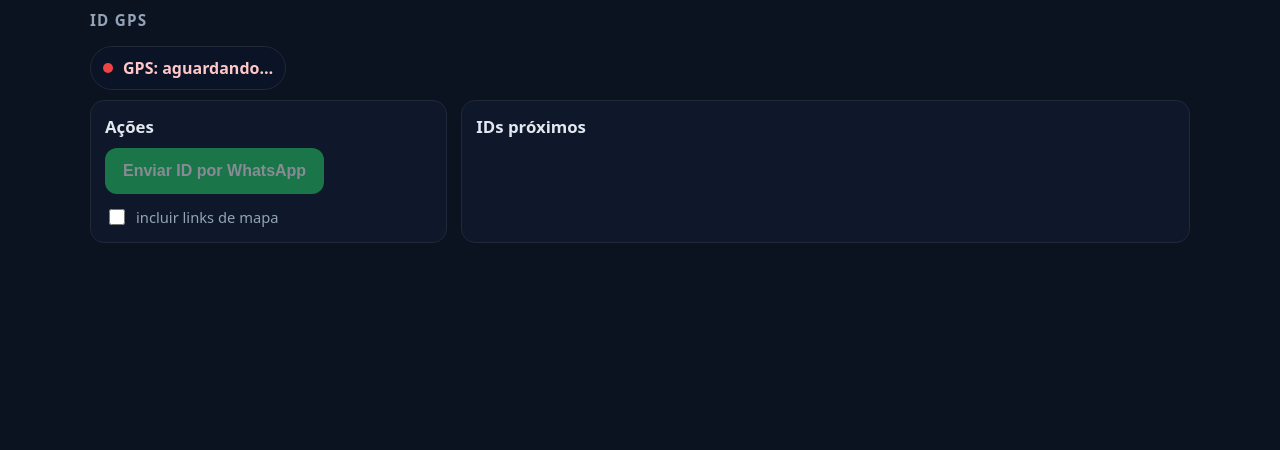
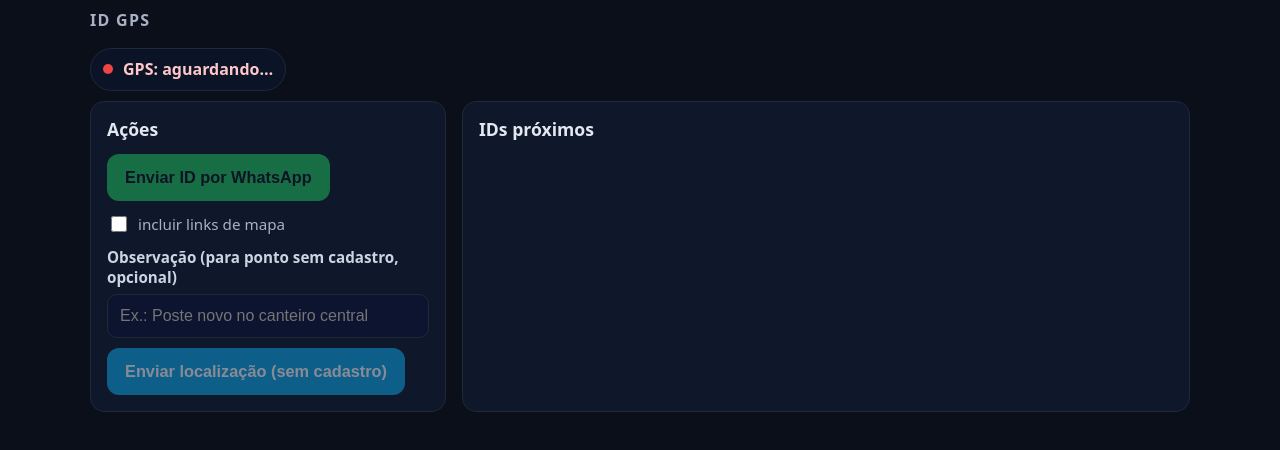
Before and after one commit to apoiotecnico1/nx, a plain HTML site: page index.html in a window 1280 px wide. Drawn offline with Linux system fonts and the light colour scheme; no server answers.

Commit message:
Update index.html

```diff
--- a/index.html
+++ b/index.html
@@ -7,47 +7,84 @@
 <meta name="theme-color" content="#0b1220" />
 <style>
   :root{
-    --bg:#0b1220; --fg:#fff; --muted:#94a3b8;
-    --card:#0f172a; --border:#1f2937; --ok:#16a34a; --warn:#f59e0b; --bad:#ef4444;
-    --btn:#25D366; --surface:#0b1327;
+    --bg:#0a0f1a; --fg:#ffffff; --muted:#a9b1c7;
+    --card:#0f172a; --surface:#0b1327; --border:#1f2937;
+    --ok:#22c55e; --warn:#f59e0b; --bad:#ef4444;
+    --btn:#22c55e; --btn-alt:#0ea5e9;
+    --focus:#93c5fd;
   }
+
   html,body{margin:0;height:100%}
-  body{background:var(--bg);color:var(--fg);font-family:system-ui,-apple-system,"Segoe UI",Roboto,Arial}
+  body{
+    background:var(--bg);color:var(--fg);
+    font-family:system-ui,-apple-system,"Segoe UI",Roboto,Arial;
+    line-height:1.35;
+  }
 
   /* Header minimalíssimo */
-  header{padding:10px 14px}
+  header{padding:10px 16px}
   .brand{max-width:1100px;margin:0 auto}
-  .brand h1{margin:0;font-size:.95rem;font-weight:900;letter-spacing:.08em;color:var(--muted)}
+  .brand h1{margin:0;font-size:1rem;font-weight:900;letter-spacing:.08em;color:var(--muted)}
 
   /* Barra de status (diagnóstico + GPS) */
-  #status{max-width:1100px;margin:6px auto 0;display:flex;gap:10px;align-items:center;padding:0 12px;flex-wrap:wrap}
-  .badge{display:inline-flex;align-items:center;gap:8px;border:1px solid var(--border);background:var(--surface);color:#c0caf5;padding:8px 12px;border-radius:999px;font-weight:800}
-  .chip{display:inline-flex;align-items:center;gap:10px;border:1px solid var(--border);background:var(--surface);color:var(--muted);
-        padding:10px 12px;border-radius:999px;font-weight:800;user-select:none}
+  #status{
+    max-width:1100px;margin:6px auto 0;display:flex;gap:12px;align-items:center;
+    padding:0 16px;flex-wrap:wrap
+  }
+  .badge{
+    display:inline-flex;align-items:center;gap:8px;border:1px solid var(--border);
+    background:var(--surface);color:#c0caf5;padding:8px 12px;border-radius:999px;font-weight:800
+  }
+  .chip{
+    display:inline-flex;align-items:center;gap:10px;border:1px solid var(--border);
+    background:var(--surface);color:var(--muted);padding:10px 12px;
+    border-radius:999px;font-weight:800;user-select:none
+  }
   .dot{width:10px;height:10px;border-radius:50%}
   .ok .dot{background:var(--ok)}     .ok{color:#cde8d4}
   .warn .dot{background:var(--warn)} .warn{color:#ffe7bf}
   .bad .dot{background:var(--bad)}   .bad{color:#ffc7c7}
 
   /* Conteúdo */
-  main{max-width:1100px;margin:10px auto;display:grid;gap:14px;padding:0 12px}
-  .grid{display:grid;grid-template-columns:repeat(12,1fr);gap:14px}
-  .card{background:var(--card);border:1px solid var(--border);border-radius:14px;padding:14px}
-  .card h2{margin:0 0 10px 0;font-size:1.05rem;color:#e2e8f0}
+  main{max-width:1100px;margin:10px auto;display:grid;gap:16px;padding:0 16px}
+  .grid{display:grid;grid-template-columns:repeat(12,1fr);gap:16px}
+  .card{
+    background:var(--card);border:1px solid var(--border);border-radius:14px;padding:16px
+  }
+  .card h2{margin:0 0 12px 0;font-size:1.1rem;color:#e2e8f0}
 
   /* Ações */
   .actions{display:flex;gap:12px;flex-wrap:wrap;align-items:center}
-  button{padding:14px 18px;font-size:1rem;font-weight:800;border:0;border-radius:12px;color:#fff;cursor:pointer}
+  button{
+    padding:14px 18px;font-size:1.02rem;font-weight:900;border:0;border-radius:12px;color:#0b1220;
+    cursor:pointer;background:var(--btn);transition:filter .15s ease
+  }
+  button:hover{filter:brightness(1.05)}
+  button:disabled{opacity:.5;cursor:not-allowed}
   #btnSend{background:var(--btn)}
-  button:disabled{opacity:.5;cursor:not-allowed}
-  .opt{display:inline-flex;align-items:center;gap:8px;color:var(--muted);font-size:.92rem}
+  #btnSendNew{background:var(--btn-alt);color:#fff}
+
+  .opt{display:inline-flex;align-items:center;gap:8px;color:var(--muted);font-size:.95rem}
   .opt input{width:16px;height:16px;accent-color:#0ea5e9}
 
+  /* Campo observação */
+  .field{display:flex;flex-direction:column;gap:6px}
+  .field label{color:#cbd5e1;font-weight:700;font-size:.95rem}
+  .field input{
+    padding:12px;border-radius:10px;border:1px solid var(--border);
+    background:#0c1430;color:#e5e7eb;font-size:1rem;outline:2px solid transparent
+  }
+  .field input:focus{outline:2px solid var(--focus);outline-offset:2px}
+
   /* Lista / Skeleton */
-  ul{margin:0;padding:0;list-style:none;display:grid;gap:6px}
-  li{line-height:1.25;font-family:ui-monospace,Consolas,Menlo,monospace;border:1px solid var(--border);border-radius:10px;padding:10px 12px;background:#0d1429}
-  li:first-child{border-color:#34d399} /* mais próximo */
-  .skeleton{height:42px;border-radius:10px;background:
+  ul{margin:0;padding:0;list-style:none;display:grid;gap:8px}
+  li{
+    line-height:1.25;font-family:ui-monospace,Consolas,Menlo,monospace;
+    border:1px solid var(--border);border-radius:10px;padding:12px;background:#0d1429;
+    font-size:1.02rem;color:#e6edf7
+  }
+  li:first-child{border-color:#34d399}
+  .skeleton{height:46px;border-radius:10px;background:
     linear-gradient(90deg,#111827 25%,#1f2937 40%,#111827 60%);
     background-size:200% 100%; animation:shimmer 1.1s infinite}
   @keyframes shimmer{0%{background-position:200% 0}100%{background-position:-200% 0}}
@@ -63,7 +100,9 @@
 <header><div class="brand"><h1>ID GPS</h1></div></header>
 
 <div id="status">
-  <div id="gpsChip" class="chip bad" aria-live="polite"><span class="dot"></span><span id="gpsText">GPS: aguardando…</span></div>
+  <div id="gpsChip" class="chip bad" aria-live="polite">
+    <span class="dot"></span><span id="gpsText">GPS: aguardando…</span>
+  </div>
   <div id="diag" class="badge" style="display:none">—</div>
 </div>
 
@@ -72,12 +111,20 @@
     <!-- Ações -->
     <section class="card col-4" aria-label="Ações">
       <h2>Ações</h2>
-      <div class="actions">
-        <button id="btnSend" disabled>Enviar ID por WhatsApp</button>
+      <div class="actions" style="margin-bottom:12px">
+        <button id="btnSend"    disabled>Enviar ID por WhatsApp</button>
         <label class="opt" title="Adicionar links do Google Maps no texto enviado">
           <input type="checkbox" id="chkMaps" />
           <span>incluir links de mapa</span>
         </label>
+      </div>
+
+      <div class="field" style="margin-top:4px">
+        <label for="obs">Observação (para ponto sem cadastro, opcional)</label>
+        <input id="obs" type="text" placeholder="Ex.: Poste novo no canteiro central" />
+      </div>
+      <div class="actions" style="margin-top:10px">
+        <button id="btnSendNew" disabled>Enviar localização (sem cadastro)</button>
       </div>
     </section>
 
@@ -85,7 +132,6 @@
     <section class="card col-8" aria-label="IDs mais próximos">
       <h2>IDs próximos</h2>
       <ul id="list" aria-live="polite">
-        <!-- skeleton de carregamento -->
         <li class="skeleton"></li>
         <li class="skeleton"></li>
         <li class="skeleton"></li>
@@ -107,188 +153,156 @@ let lastPos = null;         // {lat, lon, acc}
 let lastRender = 0;
 
 /* ========= Helpers ========= */
-const gpsChip = document.getElementById('gpsChip');
-const gpsText = document.getElementById('gpsText');
-const diag    = document.getElementById('diag');
-const btnSend = document.getElementById('btnSend');
-const chkMaps = document.getElementById('chkMaps');
-const listEl  = document.getElementById('list');
+const gpsChip   = document.getElementById('gpsChip');
+const gpsText   = document.getElementById('gpsText');
+const diag      = document.getElementById('diag');
+const btnSend   = document.getElementById('btnSend');
+const chkMaps   = document.getElementById('chkMaps');
+const listEl    = document.getElementById('list');
+const obsInput  = document.getElementById('obs');
+const btnSendNew= document.getElementById('btnSendNew');
 
-function showDiag(msg){
-  diag.style.display = 'inline-flex';
-  diag.textContent = msg;
+function showDiag(msg){ diag.style.display='inline-flex'; diag.textContent=msg; }
+function normalizeStr(s){
+  return String(s||'').trim().toLowerCase()
+    .normalize('NFD').replace(/[\u0300-\u036f]/g,'')  // remove acentos
+    .replace(/[^a-z0-9_ ]+/g,' ')
+    .replace(/\s+/g,' ');
 }
-
-function normalizeStr(s){
-  return String(s||'')
-   .trim()
-   .toLowerCase()
-   .normalize('NFD').replace(/[\u0300-\u036f]/g,'')  // remove acentos
-   .replace(/[^a-z0-9_ ]+/g,' ')
-   .replace(/\s+/g,' ');
-}
-
 function findColumnIndex(headers, candidates){
-  const map = headers.map(h => normalizeStr(h));
-  for(const c of candidates){ const i = map.indexOf(c); if(i>=0) return i; }
+  const map=headers.map(h=>normalizeStr(h));
+  for(const c of candidates){ const i=map.indexOf(c); if(i>=0) return i; }
   for(const c of candidates){ for(let i=0;i<map.length;i++){ if(map[i].includes(c)) return i; } }
   return -1;
 }
-
 function parsePt(v){
   if(v==null) return NaN;
-  const s = String(v).trim();
+  const s=String(v).trim();
   if(/,\d{1,}$/.test(s)) return Number(s.replace(/\./g,'').replace(',','.'));
   return Number(s);
 }
-
 function hav(a,b,c,d){
-  const R=6371000, x=(c-a)*Math.PI/180, y=(d-b)*Math.PI/180;
+  const R=6371000,x=(c-a)*Math.PI/180,y=(d-b)*Math.PI/180;
   const u=Math.sin(x/2)**2 + Math.cos(a*Math.PI/180)*Math.cos(c*Math.PI/180)*Math.sin(y/2)**2;
   return 2*R*Math.atan2(Math.sqrt(u),Math.sqrt(1-u));
 }
-
 function nearestN(lat, lon, n=10){
   if(!dataset.length) return [];
-  const arr = dataset.map(p=>({id:p.id, lat:p.lat, lon:p.lon, d:hav(lat,lon,p.lat,p.lon)}));
+  const arr=dataset.map(p=>({id:p.id,lat:p.lat,lon:p.lon,d:hav(lat,lon,p.lat,p.lon)}));
   arr.sort((a,b)=>a.d-b.d);
   return arr.slice(0, Math.min(n, arr.length));
 }
-
-function fmtAcc(acc){
-  return (acc==null || !Number.isFinite(acc)) ? '—' : ('±'+Math.round(acc)+' m');
-}
+function fmtAcc(acc){ return (acc==null||!Number.isFinite(acc))?'—':('±'+Math.round(acc)+' m'); }
 
 function updateGpsChip(){
   if(!lastPos || lastPos.acc==null){
-    gpsChip.className = 'chip bad';
-    gpsText.textContent = 'GPS: buscando…';
-    return;
+    gpsChip.className='chip bad'; gpsText.textContent='GPS: buscando…'; return;
   }
-  const acc = Math.round(lastPos.acc);
-  if(acc <= ACC_GREEN){
-    gpsChip.className = 'chip ok';
-    gpsText.textContent = `GPS: OK (${fmtAcc(acc)})`;
-  }else if(acc <= ACC_YELLOW){
-    gpsChip.className = 'chip warn';
-    gpsText.textContent = `GPS: ajustando (${fmtAcc(acc)})`;
-  }else{
-    gpsChip.className = 'chip bad';
-    gpsText.textContent = `GPS: fraco (${fmtAcc(acc)})`;
-  }
+  const acc=Math.round(lastPos.acc);
+  if(acc<=ACC_GREEN){ gpsChip.className='chip ok';   gpsText.textContent=`GPS: OK (${fmtAcc(acc)})`; }
+  else if(acc<=ACC_YELLOW){ gpsChip.className='chip warn'; gpsText.textContent=`GPS: ajustando (${fmtAcc(acc)})`; }
+  else { gpsChip.className='chip bad';  gpsText.textContent=`GPS: fraco (${fmtAcc(acc)})`; }
 }
-
 function updateButtons(){
-  const ok = (dataset.length && lastPos);
+  const ok=(dataset.length && lastPos);
   btnSend.disabled = !ok;
+  btnSendNew.disabled = !lastPos; // para enviar sem cadastro basta ter posição
 }
 
 /* ========= CSV Loader (robusto) ========= */
 async function loadCSV(){
   try{
-    let url1 = 'dados.csv?v=' + Date.now();
-    let url2 = 'Dados_Completos_Grupo_2_all.csv?v=' + Date.now();
-
-    let resp = await fetch(url1, {cache:'no-store'});
-    if(!resp.ok){ resp = await fetch(url2, {cache:'no-store'}); }
+    let resp = await fetch('dados.csv?v='+Date.now(), {cache:'no-store'});
+    if(!resp.ok){ resp = await fetch('Dados_Completos_Grupo_2_all.csv?v='+Date.now(), {cache:'no-store'}); }
     if(!resp.ok){ showDiag('❌ CSV não encontrado'); return; }
 
-    let text = await resp.text();
-    if(text.charCodeAt(0) === 0xFEFF){ text = text.slice(1); } // remove BOM
-    const lines = text.split(/\r?\n/).filter(l=>l.trim()!=='');
+    let text=await resp.text();
+    if(text.charCodeAt(0)===0xFEFF) text=text.slice(1);
+    const lines=text.split(/\r?\n/).filter(l=>l.trim()!=='');
     if(lines.length<2){ showDiag('❌ CSV vazio'); return; }
 
-    const head = lines.shift().split(';');
-    const iId  = findColumnIndex(head, ['id do nox','idnox','id']);
-    const iLat = findColumnIndex(head, ['latitude','lat']);
-    const iLon = findColumnIndex(head, ['longitude','lon','long']);
+    const head=lines.shift().split(';');
+    const iId = findColumnIndex(head,['id do nox','idnox','id']);
+    const iLat= findColumnIndex(head,['latitude','lat']);
+    const iLon= findColumnIndex(head,['longitude','lon','long']);
+    if(iId<0||iLat<0||iLon<0){ showDiag('❌ Cabeçalho inválido (ID/Latitude/Longitude)'); return; }
 
-    if(iId<0 || iLat<0 || iLon<0){
-      showDiag('❌ Cabeçalho inválido (esperado: ID / Latitude / Longitude)');
-      return;
-    }
-
-    dataset = lines.map(l=>{
-      const r = l.split(';');
-      return { id:String(r[iId]||'').trim(), lat:parsePt(r[iLat]), lon:parsePt(r[iLon]) };
-    }).filter(p => p.id && Number.isFinite(p.lat) && Number.isFinite(p.lon));
-
+    dataset=lines.map(l=>{
+      const r=l.split(';');
+      return {id:String(r[iId]||'').trim(),lat:parsePt(r[iLat]),lon:parsePt(r[iLon])};
+    }).filter(p=>p.id && Number.isFinite(p.lat) && Number.isFinite(p.lon));
     if(!dataset.length){ showDiag('❌ Sem pontos válidos no CSV'); return; }
 
-    render(true);
-    updateButtons();
-  }catch(e){
-    showDiag('❌ Erro ao carregar CSV');
-  }
+    render(true); updateButtons();
+  }catch(e){ showDiag('❌ Erro ao carregar CSV'); }
 }
 
 /* ========= Render ========= */
 function render(force=false){
-  const now = performance.now();
-  if(!force && now - lastRender < 160) return;
-  lastRender = now;
+  const now=performance.now(); if(!force && now-lastRender<160) return; lastRender=now;
+  listEl.innerHTML=''; if(!lastPos||!dataset.length) return;
 
-  listEl.innerHTML = '';
-  if(!lastPos || !dataset.length) return;
+  const items=nearestN(lastPos.lat,lastPos.lon,10);
+  if(!items.length){ listEl.innerHTML='<li>—</li>'; return; }
 
-  const items = nearestN(lastPos.lat, lastPos.lon, 10);
-  if(!items.length){ listEl.innerHTML = '<li>—</li>'; return; }
-
-  // Render
-  const frag = document.createDocumentFragment();
-  items.forEach((o, idx)=>{
-    const li = document.createElement('li');
-    li.textContent = o.id;
-    if(idx===0) li.style.borderColor = '#34d399';
+  const frag=document.createDocumentFragment();
+  items.forEach((o,idx)=>{
+    const li=document.createElement('li');
+    li.textContent=o.id;
+    if(idx===0) li.style.borderColor='#34d399';
     frag.appendChild(li);
   });
   listEl.appendChild(frag);
 }
 
-/* ========= GPS (prompt imediato + watch) ========= */
+/* ========= GPS (prompt + watch) ========= */
 function startGPS(){
-  if(!('geolocation' in navigator)){ showDiag('❌ Seu navegador não oferece geolocalização'); return; }
-
+  if(!('geolocation' in navigator)){ showDiag('❌ Sem geolocalização no navegador'); return; }
   navigator.geolocation.getCurrentPosition(
-    pos => {
-      lastPos = { lat:pos.coords.latitude, lon:pos.coords.longitude, acc:pos.coords.accuracy };
+    pos=>{
+      lastPos={lat:pos.coords.latitude,lon:pos.coords.longitude,acc:pos.coords.accuracy};
       updateGpsChip(); updateButtons(); render(true);
       navigator.geolocation.watchPosition(p=>{
-        lastPos = { lat:p.coords.latitude, lon:p.coords.longitude, acc:p.coords.accuracy };
+        lastPos={lat:p.coords.latitude,lon:p.coords.longitude,acc:p.coords.accuracy};
         updateGpsChip(); updateButtons(); render();
-      }, err=>{}, { enableHighAccuracy:true, maximumAge:0, timeout:15000 });
+      },err=>{}, {enableHighAccuracy:true,maximumAge:0,timeout:15000});
     },
-    err => { showDiag('❗ Permita o acesso ao GPS para listar os IDs próximos'); },
-    { enableHighAccuracy:true, maximumAge:0, timeout:10000 }
+    err=>{ showDiag('❗ Permita o GPS para listar os IDs próximos'); },
+    {enableHighAccuracy:true,maximumAge:0,timeout:10000}
   );
 }
 
 /* ========= Envio WhatsApp ========= */
 btnSend.addEventListener('click', ()=>{
   if(!lastPos || !dataset.length) return;
-  const items = nearestN(lastPos.lat, lastPos.lon, 10);
-  if(!items.length) return;
+  const items=nearestN(lastPos.lat,lastPos.lon,10); if(!items.length) return;
 
-  const accTxt = fmtAcc(lastPos.acc);
-  let tx = `GPS agora: Lat ${lastPos.lat.toFixed(6)}, Lon ${lastPos.lon.toFixed(6)} · Precisão ${accTxt}\n`;
+  const accTxt=fmtAcc(lastPos.acc);
+  let tx=`GPS agora: Lat ${lastPos.lat.toFixed(6)}, Lon ${lastPos.lon.toFixed(6)} · Precisão ${accTxt}\n`;
+  items.forEach(o=> tx+=`ID: ${o.id}\n`);
 
-  // Padrão: enviar apenas IDs
-  items.forEach(o => tx += `ID: ${o.id}\n`);
+  if(chkMaps.checked){
+    tx+='\nLinks de mapa:\n';
+    items.forEach(o=> tx+=`ID: ${o.id} → https://maps.google.com/?q=${o.lat.toFixed(6)},${o.lon.toFixed(6)}\n`);
+  }
+  window.open('https://wa.me/?text='+encodeURIComponent(tx),'_blank');
+});
 
-  // Opcional: incluir links de mapa
+/* ========= Enviar ponto sem cadastro ========= */
+btnSendNew.addEventListener('click', ()=>{
+  if(!lastPos) return;
+  const accTxt=fmtAcc(lastPos.acc);
+  const obs=obsInput.value.trim();
+  let tx=`PONTO SEM CADASTRO\nGPS agora: Lat ${lastPos.lat.toFixed(6)}, Lon ${lastPos.lon.toFixed(6)} · Precisão ${accTxt}`;
+  if(obs) tx+=`\nObservação: ${obs}`;
   if(chkMaps.checked){
-    tx += '\nLinks de mapa:\n';
-    items.forEach(o => tx += `ID: ${o.id} → https://maps.google.com/?q=${o.lat.toFixed(6)},${o.lon.toFixed(6)}\n`);
+    tx+=`\n\nLink de mapa:\nhttps://maps.google.com/?q=${lastPos.lat.toFixed(6)},${lastPos.lon.toFixed(6)}`;
   }
-
   window.open('https://wa.me/?text='+encodeURIComponent(tx),'_blank');
 });
 
 /* ========= Boot ========= */
-(function boot(){
-  loadCSV();
-  startGPS();
-})();
+(function boot(){ loadCSV(); startGPS(); })();
 </script>
 </body>
 </html>
```
